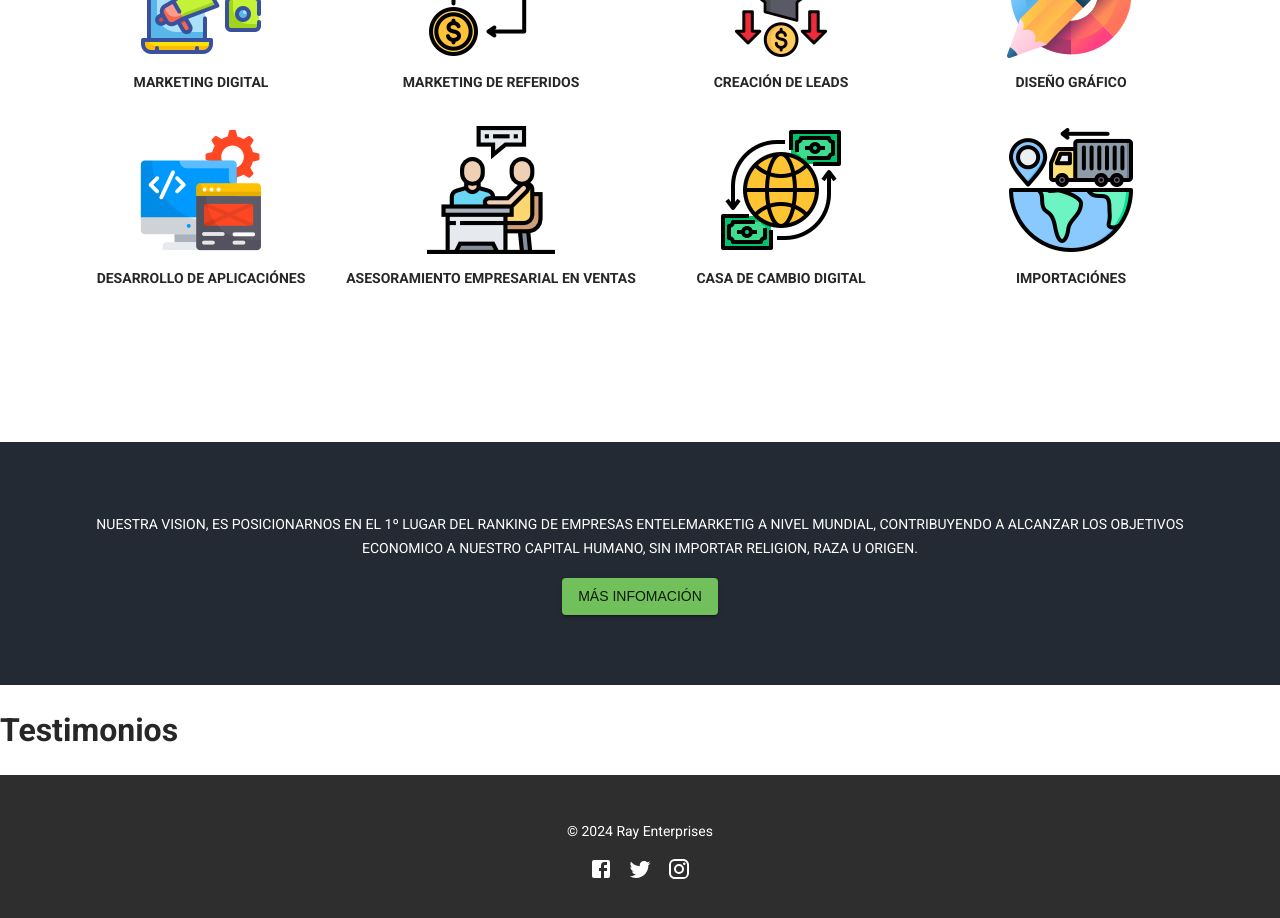
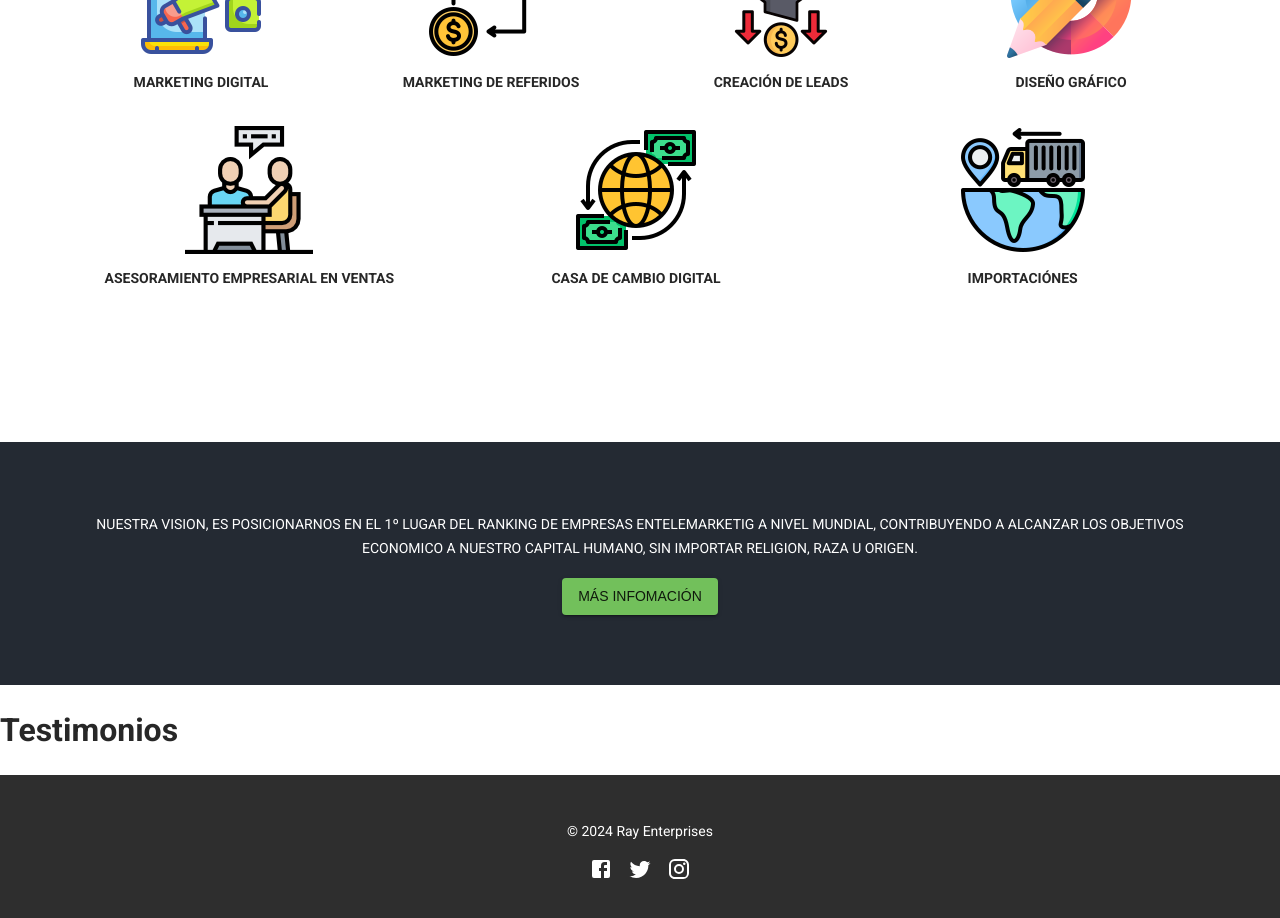
Before and after one commit to criptorockstar/ray-enterpises, a Next.js app: page / in a window 1280 px wide. Shown: the part 1540-2458 px from the top of the page. Built offline with nearby package versions, Linux system fonts and the light colour scheme.

Commit message:
[update] removed app service

```diff
--- a/src/app/page.jsx
+++ b/src/app/page.jsx
@@ -9,7 +9,7 @@ import digital from "@assets/digital.png";
 import referal from "@assets/referal.png";
 import leads from "@assets/leads.png";
 import design from "@assets/design.png";
-import development from "@assets/development.png";
+//import development from "@assets/development.png";
 import consultant from "@assets/consultant.png";
 import importations from "@assets/importation.png";
 import exchange from "@assets/exchange.png";
@@ -109,7 +109,8 @@ export default function HomePage() {
               </div>
               <h6>Diseño gráfico</h6>
             </Grid>
-            <Grid xs={3}>
+
+            {/*<Grid xs={3}>
               <div className={styles.icon}>
                 <Image
                   alt="digital marketing"
@@ -119,9 +120,9 @@ export default function HomePage() {
                 />
               </div>
               <h6>Desarrollo de aplicaciónes</h6>
-            </Grid>
+            </Grid>*/}
 
-            <Grid xs={3}>
+            <Grid xs={4}>
               <div className={styles.icon}>
                 <Image
                   alt="digital marketing"
@@ -132,7 +133,7 @@ export default function HomePage() {
               </div>
               <h6>Asesoramiento empresarial en ventas</h6>
             </Grid>
-            <Grid xs={3}>
+            <Grid xs={4}>
               <div className={styles.icon}>
                 <Image
                   alt="digital marketing"
@@ -143,7 +144,7 @@ export default function HomePage() {
               </div>
               <h6>Casa de cambio digital</h6>
             </Grid>
-            <Grid xs={3}>
+            <Grid xs={4}>
               <div className={styles.icon}>
                 <Image
                   alt="digital marketing"
```
